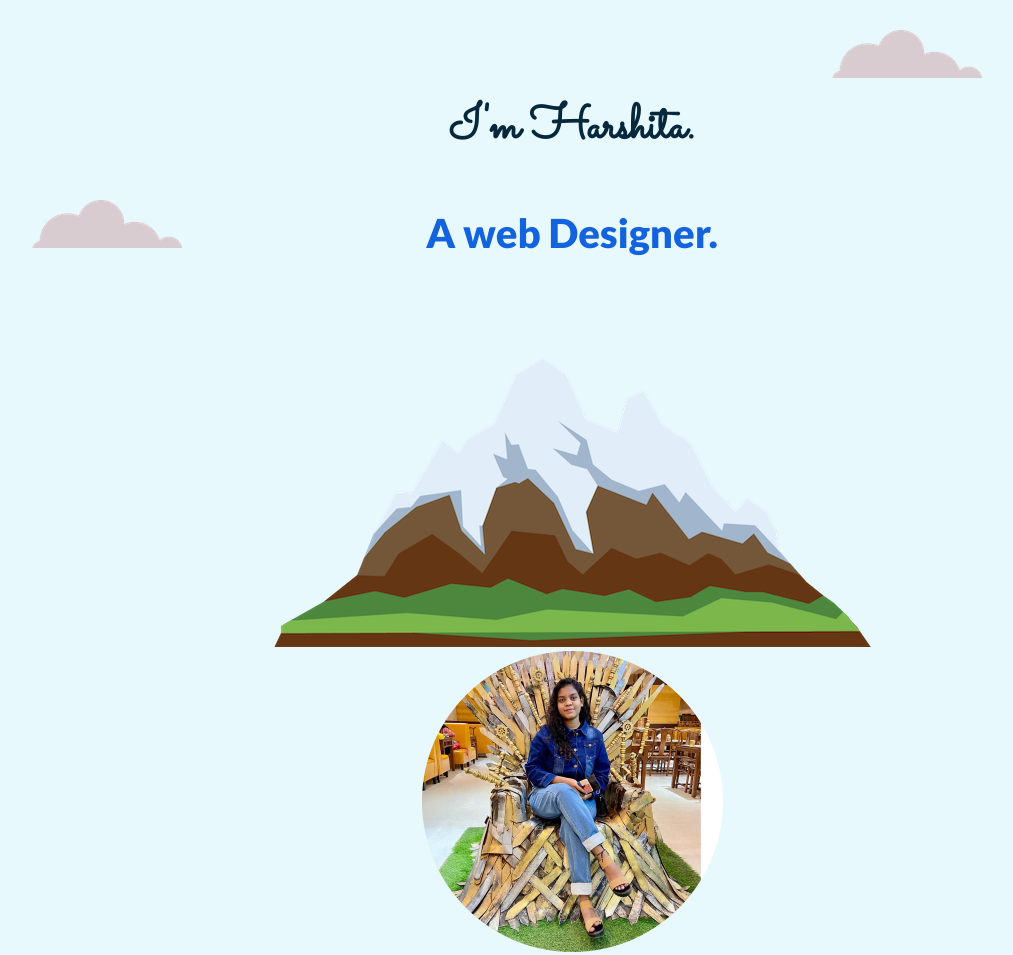
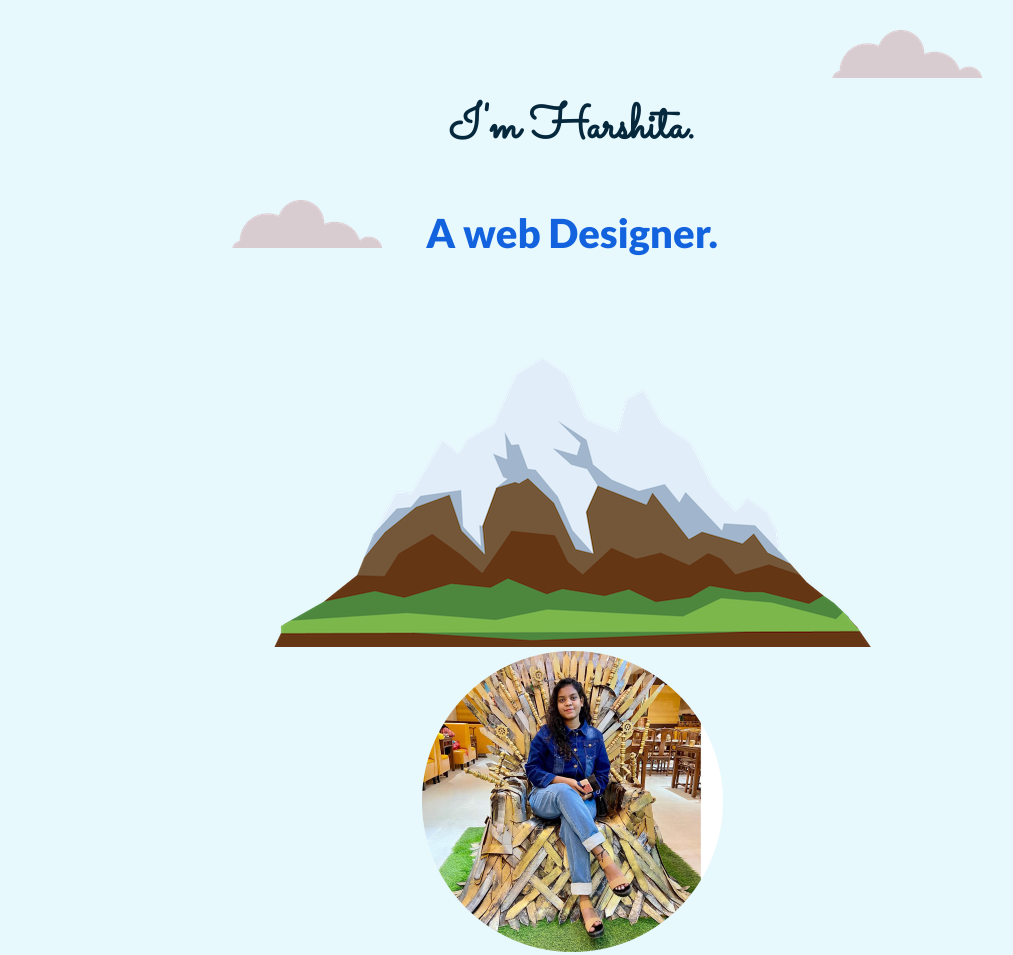
Before and after one commit to hkharshita/css-my-site, a plain HTML site: page index.html in a window 1280 px wide. Shown: the top 955 px of the page, without its empty margins (68-1081 px from the left). Drawn offline with Linux system fonts and the light colour scheme; a web font is replaced by a local one.

Commit message:
Update styles.css

```diff
--- a/css/styles.css
+++ b/css/styles.css
@@ -69,7 +69,7 @@ a:hover {
 
 .bottom-cloud {
   position: absolute;
-  left: 100px;
+  left: 300px;
   top: 200px;
 }
 
```
